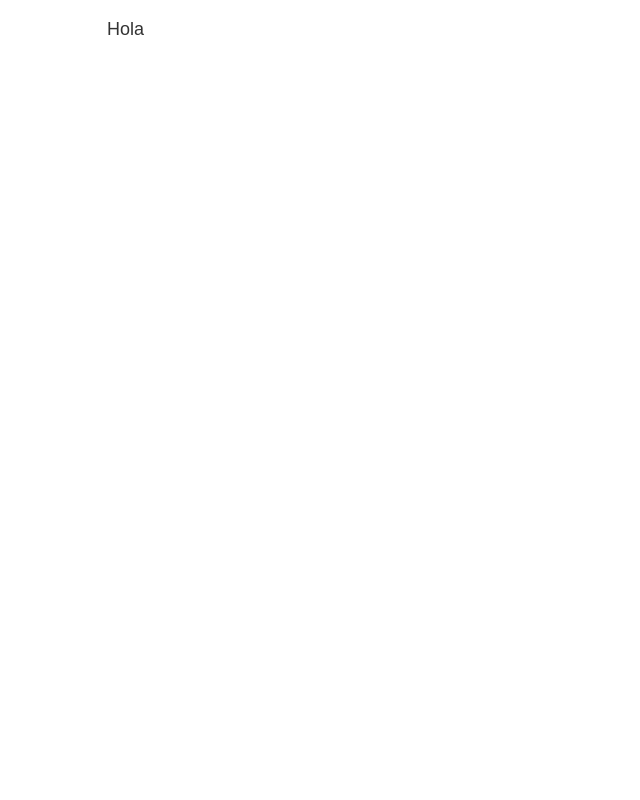
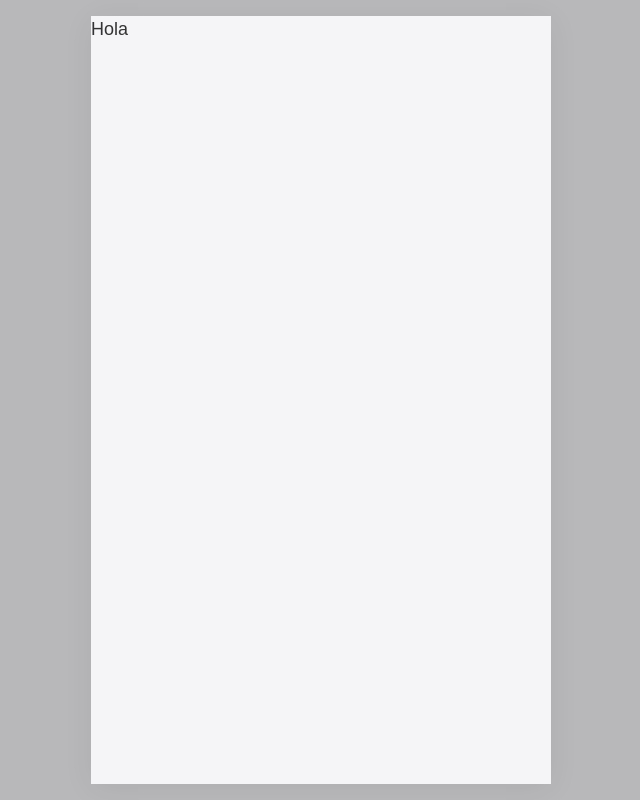
Before and after one commit to ximecalderon/eatable, a React (Create React App) app: page / in a window 1280 px wide. Shown: the whole page, without its empty margins (319-959 px from the left). Built offline with nearby package versions, Linux system fonts and the light colour scheme; a web font is replaced by a local one.

Commit message:
Added shadows constants + changes to global

```diff
--- a/src/styles/colors.js
+++ b/src/styles/colors.js
@@ -1,9 +1,17 @@
 export const colors = {
   gray: "#B8B8BB",
   lightGray: "#F6F6F9",
-  backgroundGray: "#BCBABA",
+  backgroundGray: "#F5F5F8",
   textGray: "#9A9A9D",
   iconsGray: "#C7C7C7",
   orange: "#FA4A0C",
   black: "#333333",
 };
+
+export const shadow = {
+  itemCard: "0px 30px 60px rgba(57, 57, 57, 0.1)",
+  linkCard: "0px 10px 40px rgba(0, 0, 0, 0.03)",
+  pageHeader: "0px 4px 30px rgba(0, 0, 0, 0.06)",
+  activeButton: "0px 6px 20px rgba(215, 56, 0, 0.4)",
+  image: "0px 20px 20px rgba(0, 0, 0, 0.2)",
+}
--- a/src/styles/global.js
+++ b/src/styles/global.js
@@ -1,5 +1,5 @@
 import { css } from "@emotion/react";
-import { colors } from "./colors";
+import { colors, shadow } from "./colors";
 import { typography } from "./typography";
 
 export const reset = css`
@@ -85,10 +85,17 @@ export const global = css`
   @import url("@import url('https://fonts.googleapis.com/css2?family=Source+Sans+Pro:wght@400;600&display=swap');");
   body {
     font-family: 'Source Sans Pro', sans-serif;
+    display: flex;
+    justify-content: center;
     padding: 1rem;
-    max-width: 460px;
-    margin: 0 auto;
-    color: ${colors.black};
+    background-color: ${colors.gray};
     ${typography.size.m}
   }
+
+  #root {
+    width: 460px;
+    color: ${colors.black};
+    background-color: ${colors.backgroundGray};
+    box-shadow: ${shadow.pageHeader}
+  }
 `;
```
